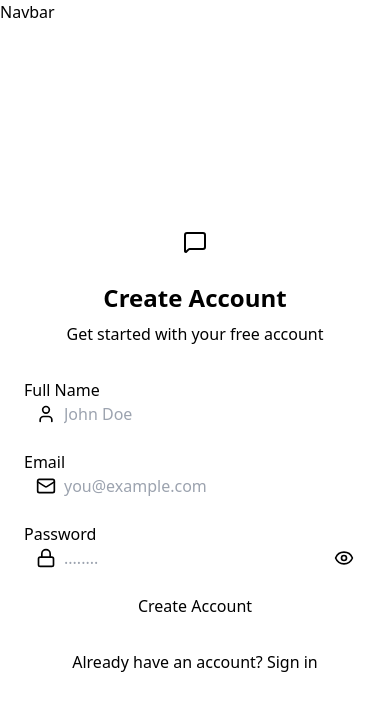
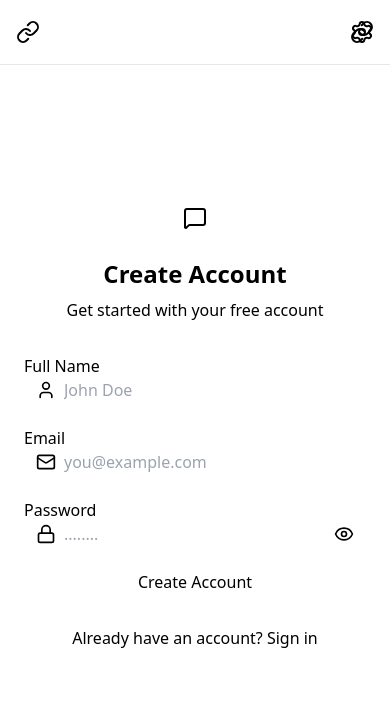
Before and after one commit to JamesOlando/Jamii, a React (Vite) app in the folder frontend/: page /signup in a window 390 px wide. Shown: the top 710 px of the page. Built offline with nearby package versions, Linux system fonts and the light colour scheme; no server answers.

Commit message:
setting up the logout

```diff
--- a/frontend/src/components/Navbar.jsx
+++ b/frontend/src/components/Navbar.jsx
@@ -1,4 +1,54 @@
+import { Link, LogOut, MessageSquare, Settings, User } from "lucide-react";
+import { useAuthStore } from "../store/useAuthStore";
+
 const Navbar = () => {
-    return <div>Navbar</div>;
+    const { logout, authUser } = useAuthStore();
+
+    return (
+      <header
+        className="bg-base-100 border-b border-base-300 fixed w-full top-0 z-40
+        backdrop-blur-lg bg-base-100/80"
+      >
+        <div className="container mx-auto px-4 h-16">
+            <div className="flex items-center justify-between h-full">
+                <div className="flex items-center gap-8">
+                    <Link to="/" className="flex items-center gap-2.5 hover:opacity-80 transition-all">
+                      <div className="size-9 rounded-lg bg-primary/10 flex items-center justify-center">
+                        <MessageSquare className="w-5 h-5 text-primary" />
+                      </div>
+                      <h1 className="text-lg font-bold">Jamii</h1>
+                    </Link>
+                </div>
+
+                <div className="flex items-center gap-2">
+                    <Link
+                       to={"/settings"}
+                       className={`
+                        btn btn-sm gap-2 transition-colors
+                        `}
+                    >
+                        <Settings className="w-4 h-4" />
+                        <span className="hidden sm:inline">Settings</span>
+                    </Link>
+
+                    {authUser && (
+                        <>
+                          <Link to={"/profile"} className={`btn btn-sm gap-2`}>
+                            <User className="size-5" />
+                            <span className="hidden sm:inline">Profile</span>
+                          </Link>
+
+                          <button className="flex gap-2 items-center" onClick={logout}>
+                            <LogOut className="size-5" />
+                            <span className="hidden sm:inline">Logout</span>
+                          </button>
+                        </>
+                    )}
+                </div>
+
+            </div>
+        </div>
+      </header>
+    );
 };
 export default Navbar;
--- a/frontend/src/pages/LoginPage.jsx
+++ b/frontend/src/pages/LoginPage.jsx
@@ -4,6 +4,6 @@
   return (
     <div>LoginPage</div>
   )
-}
+};
 
-export default LoginPage
+export default LoginPage;
--- a/frontend/src/store/useAuthStore.js
+++ b/frontend/src/store/useAuthStore.js
@@ -1,5 +1,6 @@
 import { create } from "zustand";
 import { axiosInstance } from "../lib/axios.js";
+import {toast} from "react-hot-toast";
 
 export const useAuthStore = create((set) => ({
     authUser: null,
@@ -30,7 +31,19 @@
             toast.success("Account created successfully");
 
         } catch (error) {
-
+            toast.error(error.response.data.message);
+        } finally {
+            set({ isSigningUp: false });
         }
     },
+
+    logout: async () => {
+        try {
+            await axiosInstance.post("/auth/logout");
+            set({ authUser: null });
+            toast.success("Logged out successfully");
+        } catch (error) {
+            toast.error(error.response.data.message);
+        }
+    }
 }));
```
